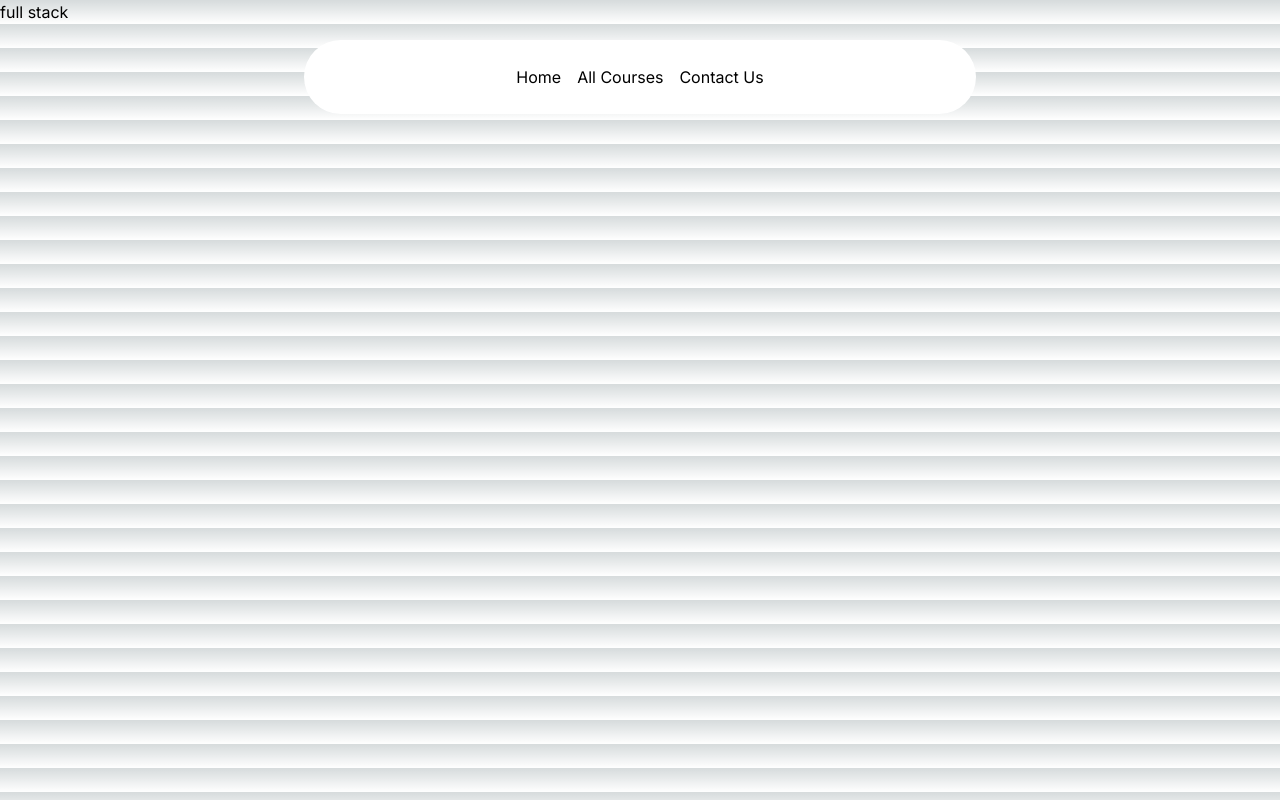
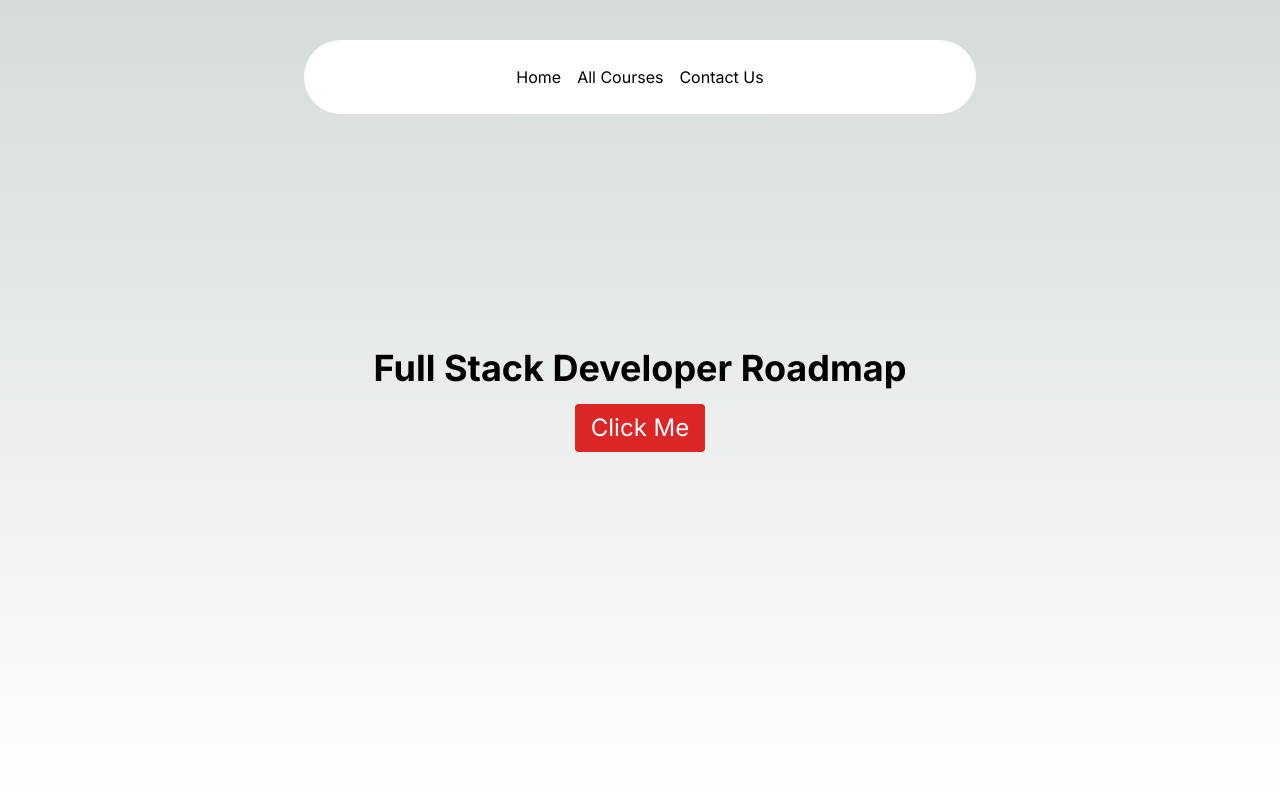
Before and after one commit to pintu1012kumar/Club-tech, a Next.js app: page /courses/fullstack in a window 1280 px wide. Built offline with nearby package versions, Linux system fonts and the light colour scheme.

Commit message:
completed

```diff
--- a/src/app/courses/devops/page.tsx
+++ b/src/app/courses/devops/page.tsx
@@ -1,10 +1,19 @@
+import Link from 'next/link'
 import React from 'react'
 
 const page = () => {
   return (
-    <div>
-      devops
-    </div>
+    <div className="flex flex-col justify-center items-center h-screen text-center">
+    <h1 className="text-4xl font-bold mb-4">DevOps Roadmap</h1>
+    <Link href="https://roadmap.sh/devops">
+    <button
+          className="text-2xl hover:text-blue-400 bg-red-600 text-white py-2 px-4 rounded"
+          rel="noopener noreferrer"
+        >
+          Click Me
+        </button>
+    </Link>
+  </div>
   )
 }
 
--- a/src/app/courses/fullstack/page.tsx
+++ b/src/app/courses/fullstack/page.tsx
@@ -1,9 +1,18 @@
+import Link from 'next/link'
 import React from 'react'
 
 const page = () => {
   return (
-    <div>
-      full stack
+    <div className="flex flex-col justify-center items-center h-screen text-center">
+      <h1 className="text-4xl font-bold mb-4">Full Stack Developer Roadmap</h1>
+      <Link href="https://roadmap.sh/full-stack">
+        <button
+          className="text-2xl hover:text-blue-400 bg-red-600 text-white py-2 px-4 rounded"
+          rel="noopener noreferrer"
+        >
+          Click Me
+        </button>
+      </Link>
     </div>
   )
 }
--- a/src/app/courses/javascript/page.tsx
+++ b/src/app/courses/javascript/page.tsx
@@ -1,11 +1,20 @@
-import React from 'react'
+import Link from "next/link";
+import React from "react";
 
 const page = () => {
   return (
-    <div>
-      javascript..
+    <div className="flex flex-col justify-center items-center h-screen text-center">
+      <h1 className="text-4xl font-bold mb-4">JavaScript Roadmap</h1>
+      <Link href="https://roadmap.sh/javascript">
+        <button
+          className="text-2xl hover:text-blue-400 bg-red-600 text-white py-2 px-4 rounded"
+          rel="noopener noreferrer"
+        >
+          Click Me
+        </button>
+      </Link>
     </div>
-  )
-}
+  );
+};
 
-export default page
+export default page;
--- a/src/app/courses/nodejs/page.tsx
+++ b/src/app/courses/nodejs/page.tsx
@@ -1,10 +1,19 @@
+import Link from 'next/link'
 import React from 'react'
 
 const page = () => {
   return (
-    <div>
-      nodejs
-    </div>
+    <div className="flex flex-col justify-center items-center h-screen text-center">
+    <h1 className="text-4xl font-bold mb-4">Node.js Roadmap</h1>
+    <Link href="https://roadmap.sh/nodejs">
+      <button
+        className="text-2xl hover:text-blue-400 bg-red-600 text-white py-2 px-4 rounded"
+        rel="noopener noreferrer"
+      >
+        Click Me
+      </button>
+    </Link>
+  </div>
   )
 }
 
--- a/src/app/courses/reactjs/page.tsx
+++ b/src/app/courses/reactjs/page.tsx
@@ -1,9 +1,18 @@
+import Link from 'next/link'
 import React from 'react'
 
 const page = () => {
   return (
-    <div>
-      reactjs
+    <div className="flex flex-col justify-center items-center h-screen text-center">
+      <h1 className="text-4xl font-bold mb-4">React Js Roadmap</h1>
+      <Link href="https://roadmap.sh/react">
+        <button
+          className="text-2xl hover:text-blue-400 bg-red-600 text-white py-2 px-4 rounded"
+          rel="noopener noreferrer"
+        >
+          Click Me
+        </button>
+      </Link>
     </div>
   )
 }
```
